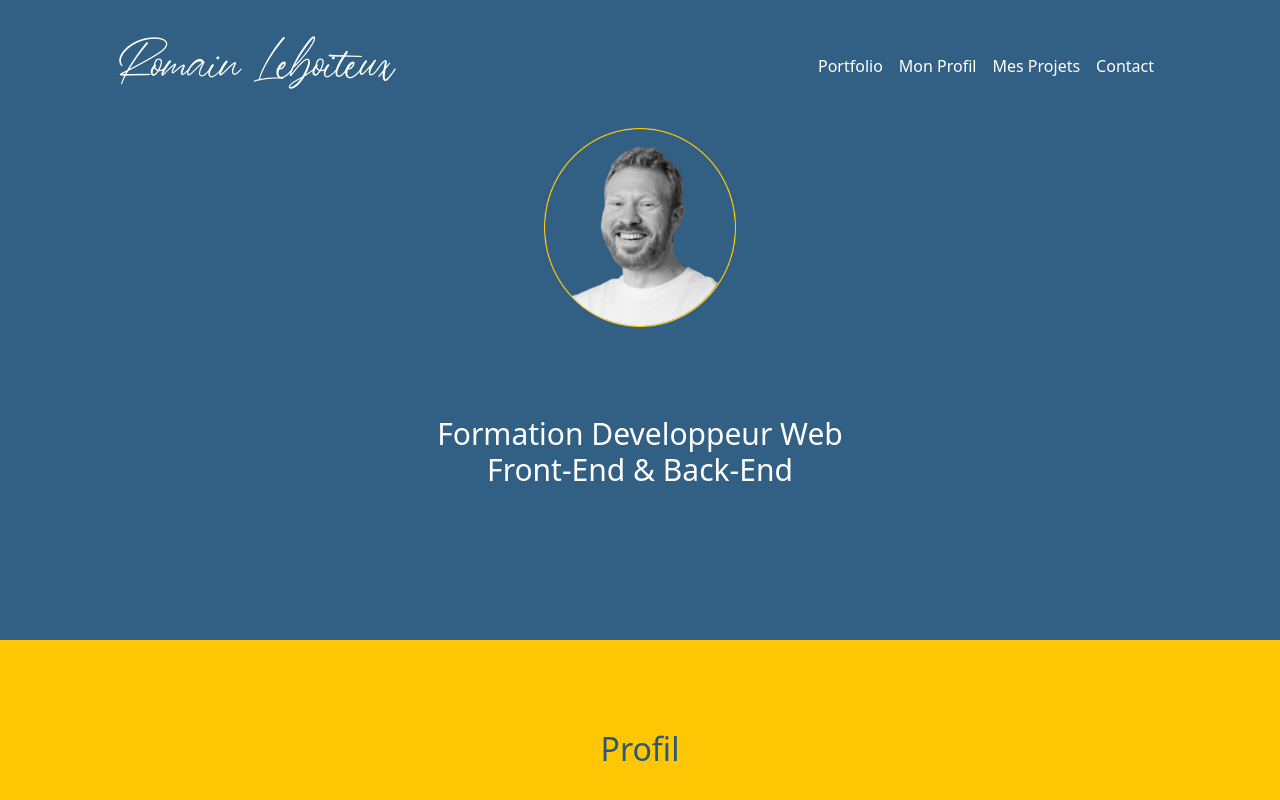
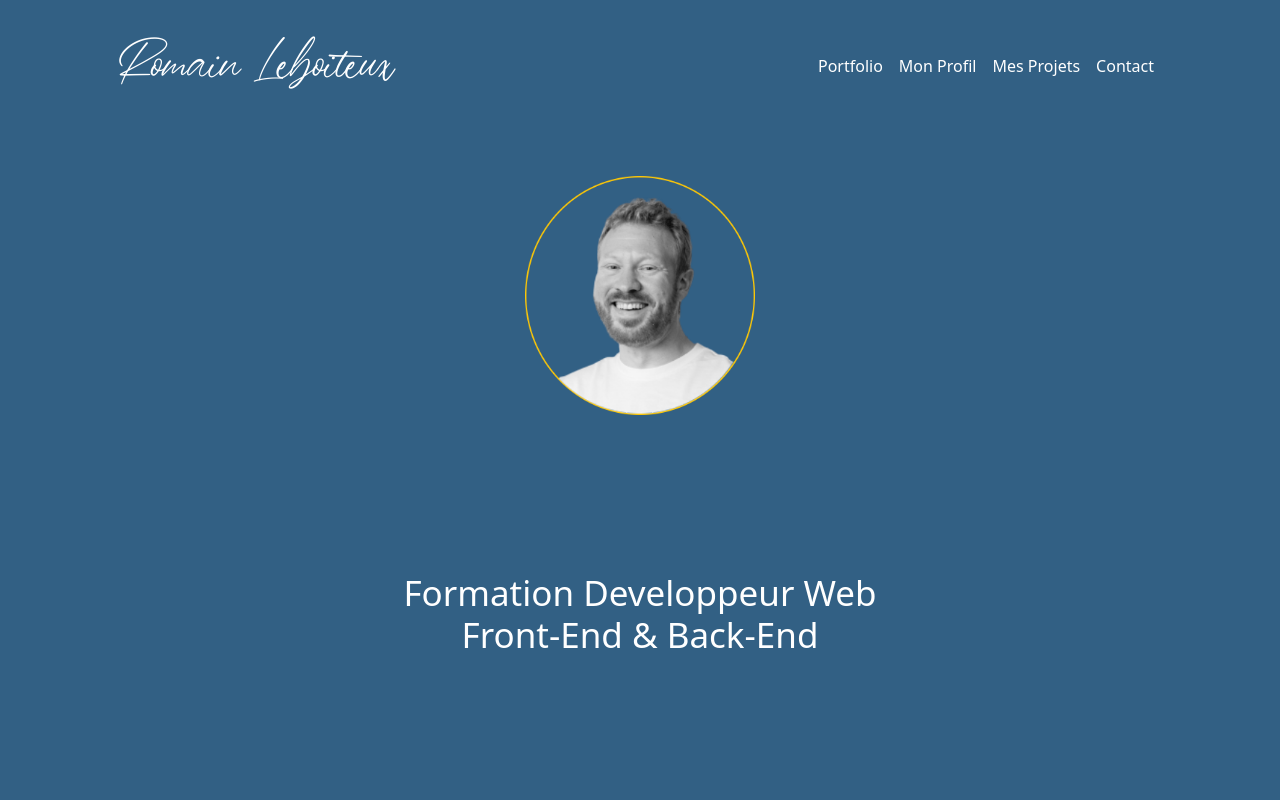
Before and after one commit to romainflly76/portfolio, a website built with Parcel: page index.html in a window 1280 px wide. Shown: the top 800 px of the page. Built offline with nearby package versions, Linux system fonts and the light colour scheme; files whose address does not match are found by name.

Commit message:
responsive header

```diff
--- a/css/main.css
+++ b/css/main.css
@@ -97,9 +97,6 @@ textarea {
   transition: 0.4s;
 }
 
-#projects {
-  top: 0;
-}
 #relative {
   position: relative;
   background-image: url("../img/kisspng-gibson-les-paul-studio-gibson-les-paul-special-epi-electric-guitar-5abce7bd401cc7.1102401315223295332626.png");
@@ -107,7 +104,7 @@ textarea {
   background-position: center;
   background-size: cover;
   background-repeat: no-repeat;
-  height: 45vh;
+  height: 60vh;
 }
 
 #layer {
@@ -121,10 +118,7 @@ textarea {
 }
 #absolute {
   position: absolute;
-  /* margin-top: 5em;
-  width: 10em;
-  height: auto; */
-  top: 20%;
+  top: 30%;
   left: 0;
   right: 0;
   margin: auto;
@@ -168,7 +162,7 @@ main {
 #profil {
   background-color: #ffc703;
   height: auto;
-  padding: 90px 0;
+  padding: 110px 0;
   color: #27587e;
 }
 .card {
@@ -208,11 +202,11 @@ h3 {
 }
 h4 {
   position: absolute;
-  font-size: 20px;
+  font-size: 15px;
   color: #fff;
   /* color: #2ec4b6; */
   height: 30%;
-  top: 62%;
+  top: 75%;
   left: 0;
   right: 0;
   margin: auto;
@@ -241,15 +235,36 @@ footer .fab {
 }
 
 /* ***********************Regles Media Querries ****************** */
-
-@media screen and (min-width: 500px) {
+@media screen and (min-width: 375px) {
   #absolute {
     position: absolute;
-    top: 10%;
+    top: 30%;
     left: 0;
     right: 0;
     margin: auto;
     width: 20%;
+    height: auto;
+  }
+}
+@media screen and (min-width: 500px) {
+  #absolute {
+    position: absolute;
+    top: 20%;
+    left: 0;
+    right: 0;
+    margin: auto;
+    width: 20%;
+    height: auto;
+  }
+}
+@media screen and (min-width: 605px) {
+  #absolute {
+    position: absolute;
+    top: 20%;
+    left: 0;
+    right: 0;
+    margin: auto;
+    width: 15%;
     height: auto;
   }
 }
@@ -261,15 +276,15 @@ footer .fab {
     background-position: center;
     background-size: cover;
     background-repeat: no-repeat;
-    height: 55vh;
+    height: 90vh;
   }
   #absolute {
     position: absolute;
-    top: 10%;
+    top: 15%;
     left: 0;
     right: 0;
     margin: auto;
-    width: 20%;
+    width: 15%;
     height: auto;
   }
   #name {
@@ -317,12 +332,39 @@ footer .fab {
     margin: auto;
   }
 }
-@media screen and (min-width: 1441px) {
+@media screen and (min-width: 1200px) {
+  #relative {
+    position: relative;
+    background-image: url("../img/kisspng-gibson-les-paul-studio-gibson-les-paul-special-epi-electric-guitar-5abce7bd401cc7.1102401315223295332626.png");
+    /* background-color: #184e77; */
+    background-position: center;
+    background-size: cover;
+    background-repeat: no-repeat;
+    height: 110vh;
+  }
+  #absolute {
+    position: absolute;
+    top: 20%;
+    left: 0;
+    right: 0;
+    margin: auto;
+    width: 18%;
+    height: auto;
+  }
   h4 {
-    font-size: 40px;
+    font-size: 35px;
   }
 }
 @media screen and (min-width: 1441px) {
+  #absolute {
+    position: absolute;
+    top: 20%;
+    left: 0;
+    right: 0;
+    margin: auto;
+    width: 15%;
+    height: auto;
+  }
   #about {
     font-size: x-large;
     width: 30%;
@@ -331,6 +373,20 @@ footer .fab {
     left: 0;
     right: 0;
     margin: auto;
+  }
+}
+@media screen and (min-width: 2000px) {
+  #absolute {
+    position: absolute;
+    top: 20%;
+    left: 0;
+    right: 0;
+    margin: auto;
+    width: 15%;
+    height: auto;
+  }
+  h4 {
+    font-size: 40px;
   }
 }
 
--- a/index.html
+++ b/index.html
@@ -101,7 +101,7 @@
 
   <!-- ******************************** Cards ************************************ -->
 
-  <main id="projects" class="mt-0 my-0">
+  <main id="projects" class="mt-5 my-5 mb-5">
     <section class="articles">
       <div class="container justify-content-center">
         <div id="cards" class="row"></div>
```
